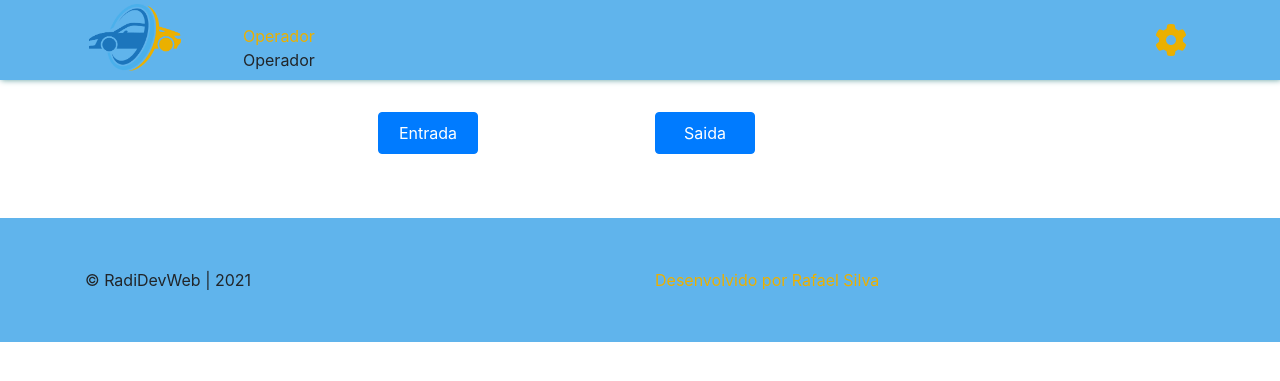
After one commit to rafael-ds/App-Estacionamento, a Django app: page /entrada/ in a window 1280 px wide. The commit adds this page. Shown: the top 381 px of the page. Run offline with Django 3.2, Linux system fonts and the light colour scheme; some libraries are stand-ins or nearby versions.

Commit message:
Desenvolvendo o laoyt entrada

```diff
--- a/core/static/css/base.css
+++ b/core/static/css/base.css
@@ -2,8 +2,9 @@
 .cabecalho {
     background-color: #60b4ec;
     height: 80px;
+    box-shadow: 1px 0px 6px cadetblue;
+}
 
-}
 
 .logo{
 
@@ -78,8 +79,23 @@ background-color: #3e8e41;
 /*Roda pé*/
 footer{
     clear: both;
+    background-color: #60B4EC;
+    padding: 50px;
+    position: relative;
+
 }
 
+footer a{
+    color: #EBB000;
+    text-decoration: none;
+
+}
+
+footer a:hover{
+    text-decoration: none;
+
+    color: white;
+}
 
 
 /*Dispositivos large (desktops com 992px ou mais)*/
@@ -90,4 +106,8 @@ footer{
        margin-left: -150px;
     }
 
+    footer{
+        text-align: center;
+    }
+
  }
--- /dev/null
+++ b/core/static/css/entrada.css
@@ -0,0 +1,28 @@
+html, body{
+    padding: 0;
+    margin: 0;
+}
+
+.bnts button{
+   /* border:  solid red 1px; */
+
+    text-align: center;
+    width: 100px;
+
+}
+
+
+
+
+
+/*Dispositivos large (desktops com 992px ou mais)*/
+@media (max-width: 767.98px) {
+
+    .bnts button{
+        margin-left: 10%;
+        margin-top: 10px;
+
+        width: 300px;
+    }
+
+}
--- a/core/templates/base.html
+++ b/core/templates/base.html
@@ -4,11 +4,12 @@
 <!DOCTYPE html>
 <html lang="pt-br">
 
+    <!--Head-->
     <head>
         <meta charset="UTF-8">
         <meta http-equiv="X-UA-Compatible" content="IE=edge">
         <meta name="viewport" content="width=device-width, initial-scale=1.0">
-        {% block title %}{% endblock %}
+        <title>EstacionaCar</title>
 
         <link rel="stylesheet" href="{% static 'css/base.css' %}">
         <script src="https://kit.fontawesome.com/65d158f4c4.js" crossorigin="anonymous"></script>
@@ -16,11 +17,12 @@
         {% bootstrap_css %}
 
     </head>
+    <!--Fim Head-->
 
     <body>
 
         <!--Seção cabecalho-->
-        <section class="container-fluid cabecalho">
+        <section class="cabecalho">
             <header>
                 <div class="container">
                     <!--Seção Logo-->
@@ -30,7 +32,8 @@
 
                     <!--Seção oerador-->
                     <div class="operador p-2 mt-3">
-                        oprador
+                        <span style="color: #EBB000;">Operador</span>
+                        <p>Operador</p>
                     </div>
 
                     <!--Seção Menu-->
@@ -51,16 +54,27 @@
         <!--Fim Seção cabecalho-->
 
         <!--Seção Conteúdo-->
-        <section>
-            {% block conteudo %}
-            {% endblock %}
-        </section>
+
+        {% block conteudo %}
+        {% endblock %}
+
         <!--Fim Seção conteúdo-->
 
         <!--Seção Rodape-->
-        <section>
+        <section class="mt-5">
             <footer>
-                rodape
+                <div class="container">
+                    <div class="row">
+                        <div class="col-md-6">
+                            &copy; RadiDevWeb | 2021
+                        </div>
+                        <div class="col-md-4">
+                            <a href="#">
+                                Desenvolvido por Rafael Silva
+                            </a>
+                        </div>
+                    </div>
+                </div>
             </footer>
         </section>
         <!--Fim Seção rodapé-->
--- /dev/null
+++ b/core/templates/entrada.html
@@ -0,0 +1,31 @@
+{% extends 'base.html' %}
+{% load static %}
+
+{% block conteudo %}
+<link rel="stylesheet" href="{% static 'css/entrada.css' %}">
+<p></p>
+
+<!--Controle-->
+<section>
+
+    <div class="conteudo">
+
+        <div class="container">
+            <!--BTNS-->
+            <div class="row d-flex justify-content-center bnts p-3">
+                <div class="col-md-3">
+                    <button type="submit" nome='placaEntrada' class="btn btn-primary p-2">Entrada</button>
+                </div>
+                <div class="col-md-3 ">
+                    <button type="submit" name="placaSaida" class="btn btn-primary p-2">Saida</button>
+                </div>
+            </div>
+        </div>
+
+    </div>
+
+</section>
+<!--Fim controle-->
+
+
+{% endblock %}
--- a/core/urls.py
+++ b/core/urls.py
@@ -4,5 +4,5 @@ from . import views
 
 urlpatterns = [
     path('', views.index, name='index'),
-    path('base/', views.base, name='base')
+    path('entrada/', views.entrada, name='entrada'),
 ]
--- a/core/views.py
+++ b/core/views.py
@@ -5,5 +5,5 @@ def index(request):
     return render(request, 'index.html')
 
 
-def base(request):
-    return render(request, 'base.html')
+def entrada(request):
+    return render(request, 'entrada.html')
```
Also changed, not shown: 1 other file.
